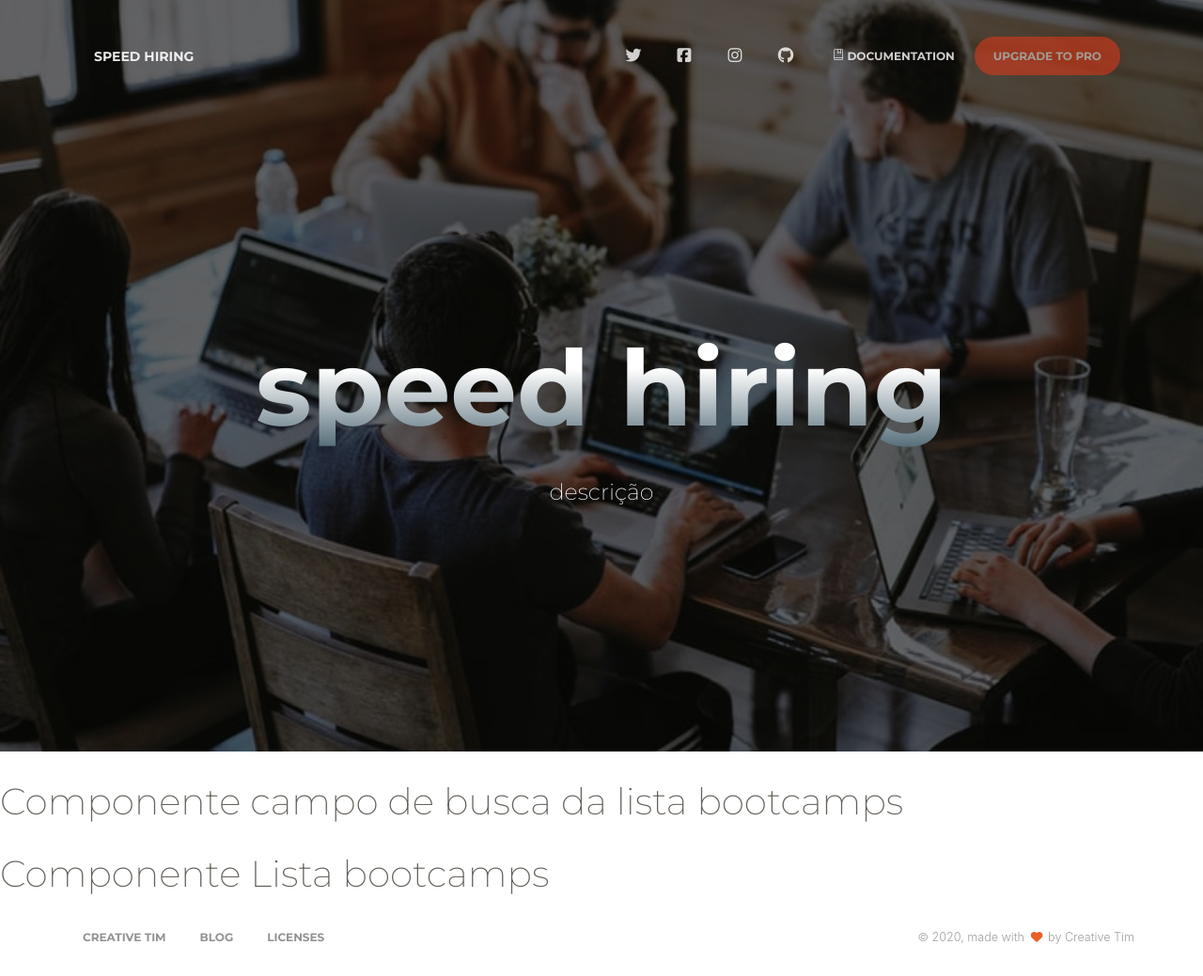
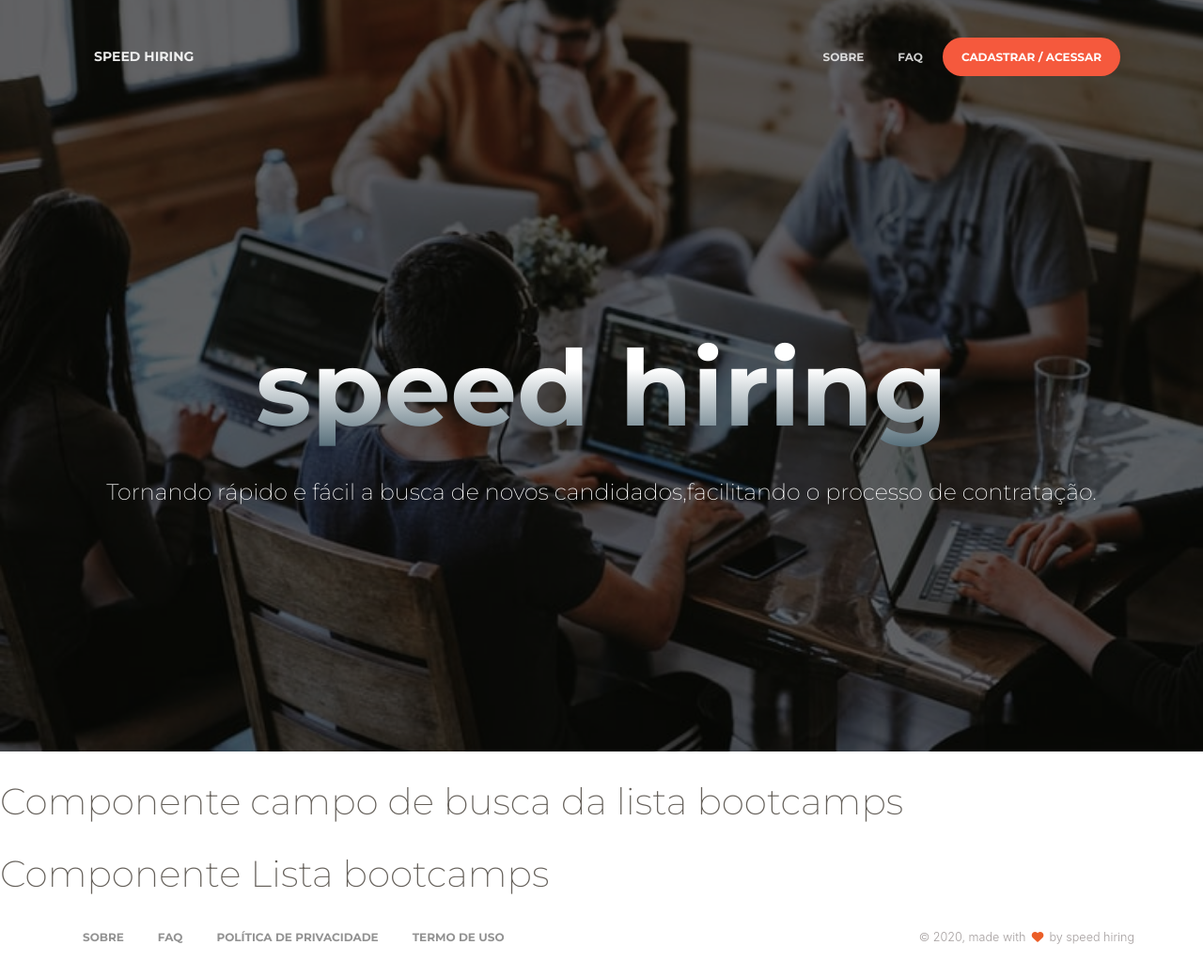
Before and after one commit to React-Bootcamp-WoMarkersCode/cv-speed-hiring, a React (Create React App) app: page / in a window 1280 px wide. Shown: the whole page at 94% size. Built offline with nearby package versions, Linux system fonts and the light colour scheme.

Commit message:
atualizando texto do header, banner e footer

```diff
--- a/src/components/Footers/DemoFooter.js
+++ b/src/components/Footers/DemoFooter.js
@@ -31,26 +31,34 @@ function DemoFooter() {
             <ul>
               <li>
                 <a
-                  href="https://www.creative-tim.com?ref=pkr-footer"
+                  href="/sobre"
                   target="_blank"
                 >
-                  Creative Tim
+                  Sobre
                 </a>
               </li>
               <li>
                 <a
-                  href="http://blog.creative-tim.com/?ref=pkr-footer"
+                  href="/faq"
                   target="_blank"
                 >
-                  Blog
+                  FAQ
                 </a>
               </li>
               <li>
                 <a
-                  href="https://www.creative-tim.com/license?ref=pkr-footer"
+                  href="/politica-de-privacidade"
                   target="_blank"
                 >
-                  Licenses
+                  Política de privacidade
+                </a>
+              </li>
+              <li>
+                <a
+                  href="/termo-de-uso"
+                  target="_blank"
+                >
+                  Termo de uso
                 </a>
               </li>
             </ul>
@@ -58,7 +66,7 @@ function DemoFooter() {
           <div className="credits ml-auto">
             <span className="copyright">
               © {new Date().getFullYear()}, made with{" "}
-              <i className="fa fa-heart heart" /> by Creative Tim
+              <i className="fa fa-heart heart" /> by speed hiring
             </span>
           </div>
         </Row>
--- a/src/components/Navbars/IndexNavbar.js
+++ b/src/components/Navbars/IndexNavbar.js
@@ -19,6 +19,7 @@
 import React from "react";
 // nodejs library that concatenates strings
 import classnames from "classnames";
+import { Link } from "react-router-dom";
 // reactstrap components
 import {
   Button,
@@ -90,68 +91,25 @@ function IndexNavbar() {
           navbar
           isOpen={navbarCollapse}
         >
-          <Nav navbar>
+          <Nav className="ml-auto" navbar>
             <NavItem>
-              <NavLink
-                data-placement="bottom"
-                href="https://twitter.com/CreativeTim?ref=creativetim"
-                target="_blank"
-                title="Follow us on Twitter"
-              >
-                <i className="fa fa-twitter" />
-                <p className="d-lg-none">Twitter</p>
+              <NavLink to="/sobre" tag={Link}>
+                Sobre
               </NavLink>
             </NavItem>
             <NavItem>
-              <NavLink
-                data-placement="bottom"
-                href="https://www.facebook.com/CreativeTim?ref=creativetim"
-                target="_blank"
-                title="Like us on Facebook"
-              >
-                <i className="fa fa-facebook-square" />
-                <p className="d-lg-none">Facebook</p>
-              </NavLink>
-            </NavItem>
-            <NavItem>
-              <NavLink
-                data-placement="bottom"
-                href="https://www.instagram.com/CreativeTimOfficial?ref=creativetim"
-                target="_blank"
-                title="Follow us on Instagram"
-              >
-                <i className="fa fa-instagram" />
-                <p className="d-lg-none">Instagram</p>
-              </NavLink>
-            </NavItem>
-            <NavItem>
-              <NavLink
-                data-placement="bottom"
-                href="https://www.github.com/CreativeTimOfficial/paper-kit-react?ref=creativetim"
-                target="_blank"
-                title="Star on GitHub"
-              >
-                <i className="fa fa-github" />
-                <p className="d-lg-none">GitHub</p>
-              </NavLink>
-            </NavItem>
-            <NavItem>
-              <NavLink
-                href="https://demos.creative-tim.com/paper-kit-react/#/documentation?ref=pkr-index-navbar"
-                target="_blank"
-              >
-                <i className="nc-icon nc-book-bookmark" /> Documentation
+              <NavLink to="/faq" tag={Link}>
+                FAQ
               </NavLink>
             </NavItem>
             <NavItem>
               <Button
                 className="btn-round"
                 color="danger"
-                href="#pablo"
+                href="/cadastrar-acessar"
                 target="_blank"
-                disabled
               >
-                Upgrade to Pro
+                Cadastrar / Acessar
               </Button>
             </NavItem>
           </Nav>
--- a/src/pages/Home/index.js
+++ b/src/pages/Home/index.js
@@ -6,7 +6,7 @@ const Home = () => {
     const dataHeader= {
         title: "speed hiring",
         urlImg: imgHeader,
-        description: "descrição"
+        description: "Tornando rápido e fácil a busca de novos candidados,facilitando o processo de contratação."
     }
     return(
         <>
```
